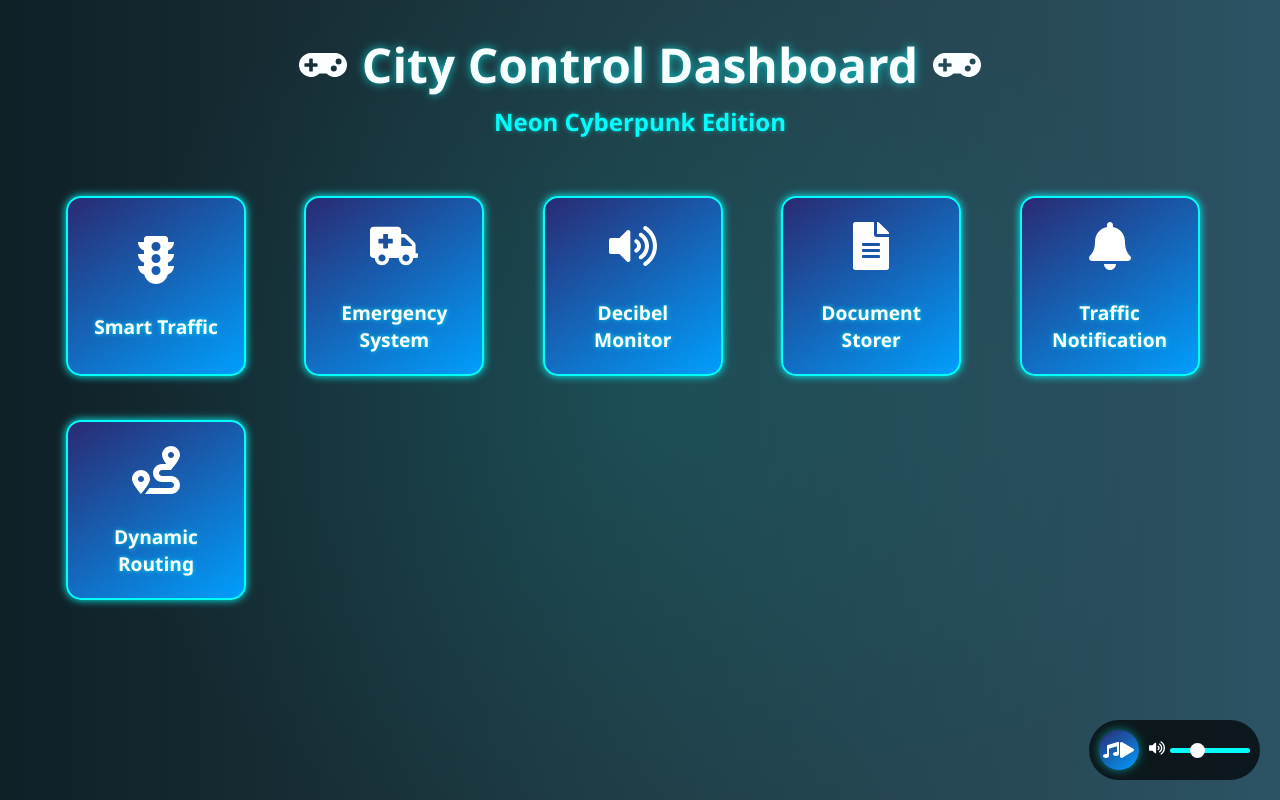
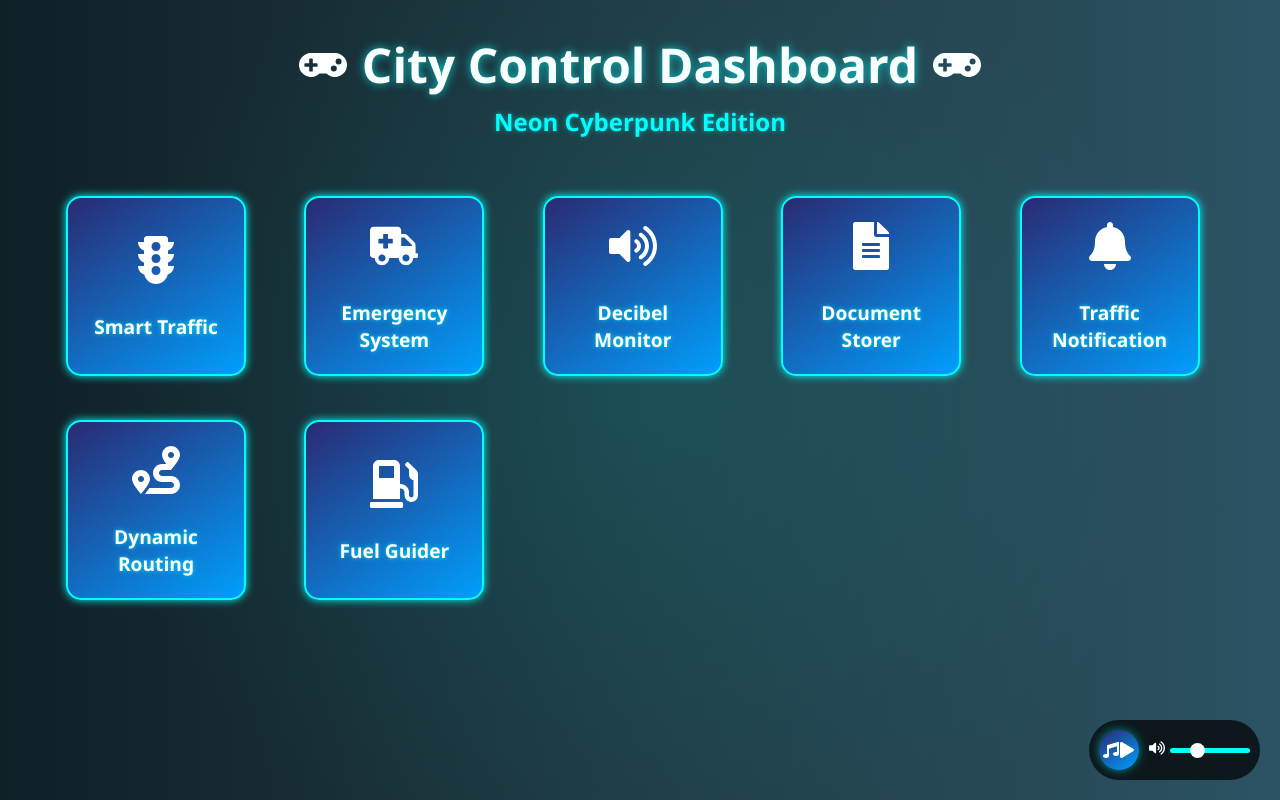
Before and after one commit to twodeck/Smarttraffic, a React (Create React App) app: page / in a window 1280 px wide. Built offline with nearby package versions, Linux system fonts and the light colour scheme; no server answers.

Commit message:
Update dashboard.js

```diff
--- a/src/pages/dashboard.js
+++ b/src/pages/dashboard.js
@@ -7,8 +7,10 @@ import {
   FaFileAlt,
   FaBell,
   FaRoute,
-  FaGamepad
+  FaGamepad,
+  FaGasPump
 } from 'react-icons/fa';
+// Remove the unused motion import
 import Button from '../components/Button/Button';
 import MusicPlayer from '../components/MusicPlayer/MusicPlayer';
 
@@ -19,16 +21,19 @@ const Dashboard = () => {
     decibel: false,
     documentStorer: false,
     trafficNotification: false,
-    dynamicRouting: false
+    dynamicRouting: false,
+    fuelGuider: false
   });
 
+  // Replace these with your actual deployed links
   const deployedLinks = {
     smartTraffic: 'https://smart-traffic.example.com',
     emergency: 'https://emergency-system.example.com',
-    decibel: 'https://remarkable-syrniki-704105.netlify.app/',
-    documentStorer: 'https://serviced-onedeck25s-projects.vercel.app/',
+    decibel: 'https://decibel-monitor.example.com',
+    documentStorer: 'https://document-storer.example.com',
     trafficNotification: 'https://traffic-notifications.example.com',
-    dynamicRouting: 'http://127.0.0.1:5000'
+    dynamicRouting: 'https://dynamic-routing.example.com',
+    fuelGuider: 'https://fuel-guider.example.com'
   };
 
   const simulateLoading = (buttonKey) => {
@@ -37,7 +42,7 @@ const Dashboard = () => {
     setTimeout(() => {
       setLoadingStates(prev => ({ ...prev, [buttonKey]: false }));
       window.open(deployedLinks[buttonKey], '_blank');
-    }, 2000);
+    }, 1000);
   };
 
   return (
@@ -91,10 +96,16 @@ const Dashboard = () => {
           onClick={() => simulateLoading('dynamicRouting')}
           loading={loadingStates.dynamicRouting}
         />
+
+        <Button
+          icon={<FaGasPump />}
+          label="Fuel Guider"
+          onClick={() => simulateLoading('fuelGuider')}
+          loading={loadingStates.fuelGuider}
+        />
       </ButtonsGrid>
 
       <MusicPlayer />
-
       <BackgroundGlow />
     </DashboardContainer>
   );
```
